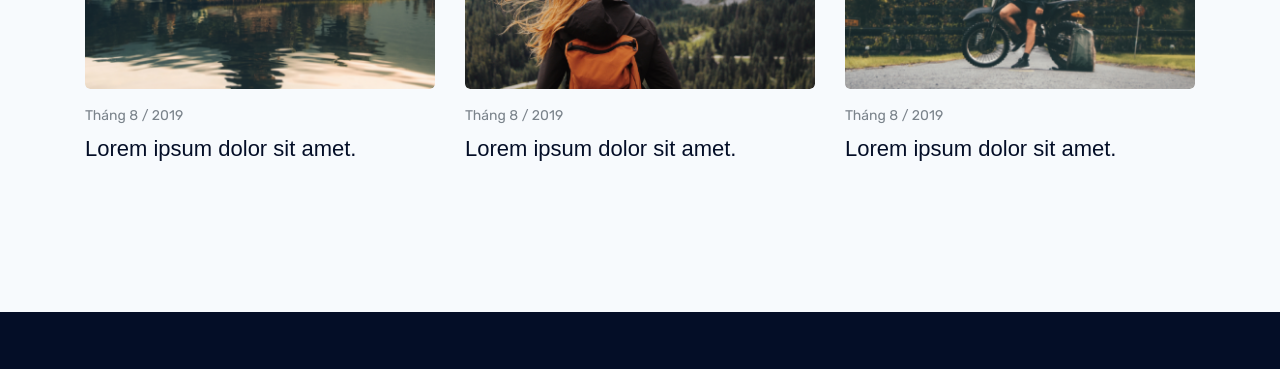
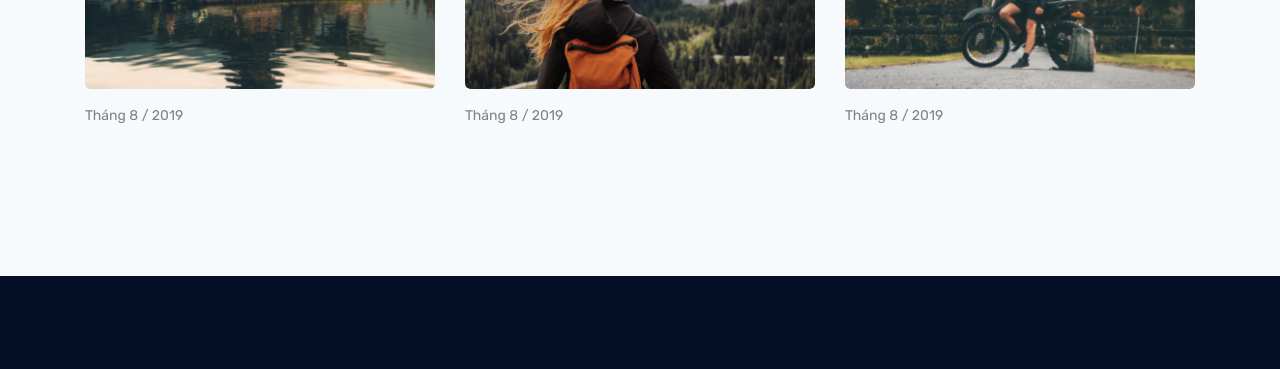
Before and after one commit to xm4v1r/Do_An_Lap_Trinh_Web, a plain HTML site: page index.html in a window 1280 px wide. Shown: the part 5500-5869 px from the top of the page. Drawn offline with nearby package versions, Linux system fonts and the light colour scheme.

Commit message:
Update index.html

```diff
--- a/index.html
+++ b/index.html
@@ -622,7 +622,7 @@
                                 <span>Tháng 8 / 2019</span>
                             </div>
                             <a href="#">
-                                <h3>Lorem ipsum dolor sit amet.</h3>
+
                             </a>
                         </div>
                     </div>
@@ -637,7 +637,7 @@
                                 <span>Tháng 8 / 2019</span>
                             </div>
                             <a href="#">
-                                <h3>Lorem ipsum dolor sit amet.</h3>
+
                             </a>
                         </div>
                     </div>
@@ -652,7 +652,7 @@
                                 <span>Tháng 8 / 2019</span>
                             </div>
                             <a href="#">
-                                <h3>Lorem ipsum dolor sit amet.</h3>
+
                             </a>
                         </div>
                     </div>
```
